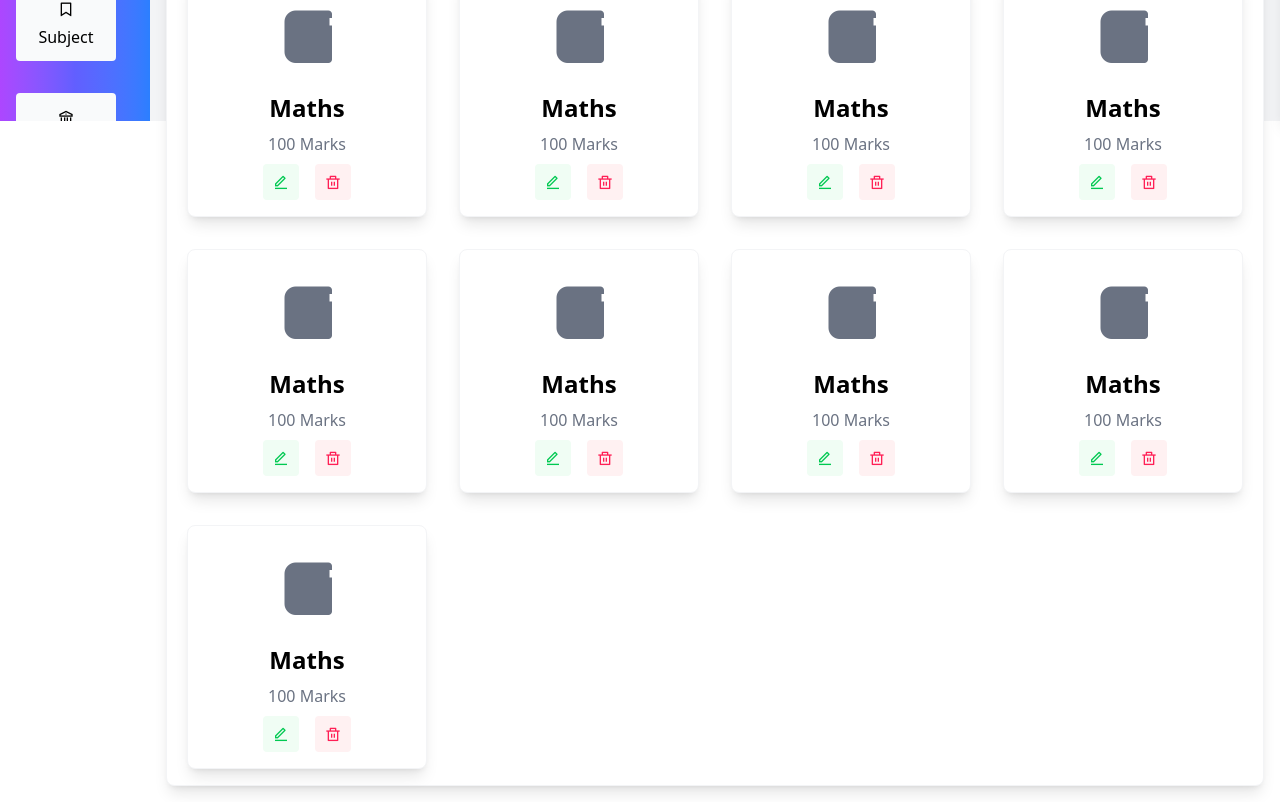
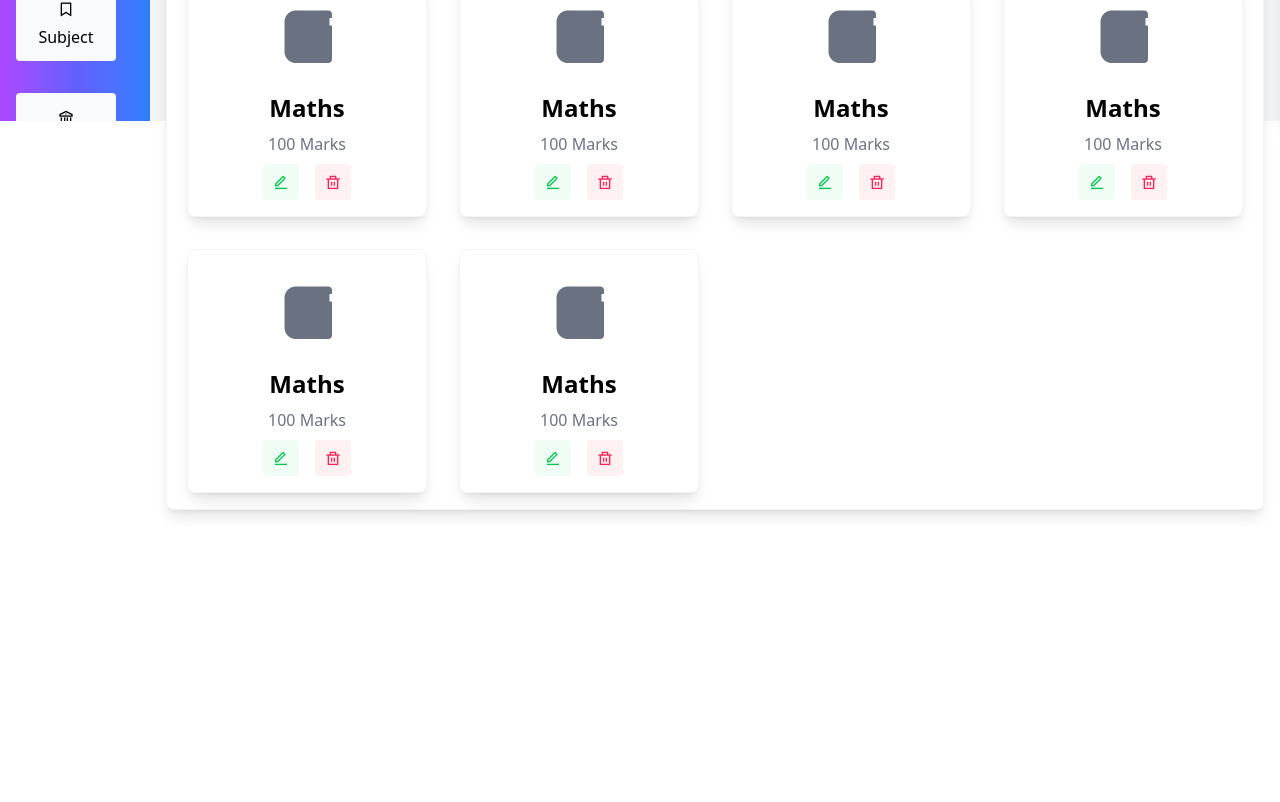
Before and after one commit to bholusaini/school, a React (Vite) app: page /app/subject in a window 1280 px wide. Shown: the part 679-1481 px from the top of the page. After the commit the page ends 1205 px from the top, so only its background shows below. Built offline with nearby package versions, Linux system fonts and the light colour scheme.

Commit message:
update..

```diff
--- a/src/component/app/Class.tsx
+++ b/src/component/app/Class.tsx
@@ -14,13 +14,11 @@ const Class = () => {
 
     const getPathname = (path:string)=>{
         const fristPath = path.split("/").pop()
-
         return fristPath
     }
   return (
     <>
         <div className="p-4">
-
             <Card>
                 <div className="flex flex-col items-center gap-2 ">
                     <img src={schoolLogo} alt="LOGO" className="w-[80px]" />
@@ -46,14 +44,12 @@ const Class = () => {
             </Card>
         </div>
 
-
         <Drawer
             title="Add a new class"
             open={open}
             onClose={()=>setOpen(false)}
          >
           <Form className="grid grid-cols-2 gap-4">
-
            <div className="flex flex-col gap-2 ">
              <label >Class</label>
              <Input name="class" type="text" placeholder="class"/>
@@ -63,6 +59,7 @@ const Class = () => {
              <label >Fee</label>
              <Input name="fee" type="number" placeholder="10000"/>
            </div>
+
            <div className="flex flex-col gap-2 ">
                 <label >Class Teacher's</label>
                 <select className=" border border-gray-200 px-3 py-2">
@@ -80,14 +77,13 @@ const Class = () => {
            </div>
 
            <div className="w-fit"><Button type="danger"> Add Now</Button></div>
-
           </Form>
         </Drawer>
-
 
         <div className="p-4">
             <Card>
                 <div className="grid grid-cols-4 gap-8 ">
+
                     <Card>
                         <div className="flex flex-col items-center gap-2">
                             <div className="bg-purple-600 p-6 rounded-b-md text-white text-2xl font-bold">kg</div>
@@ -97,6 +93,7 @@ const Class = () => {
                             </div>
                         </div>
                     </Card>
+
                     <Card>
                         <div className="flex flex-col items-center gap-2">
                             <div className="bg-purple-600 p-6 rounded-b-md text-white text-2xl font-bold">kg</div>
@@ -106,6 +103,7 @@ const Class = () => {
                             </div>
                         </div>
                     </Card>
+
                     <Card>
                         <div className="flex flex-col items-center gap-2">
                             <div className="bg-purple-600 p-6 rounded-b-md text-white text-2xl font-bold">kg</div>
@@ -115,6 +113,7 @@ const Class = () => {
                             </div>
                         </div>
                     </Card>
+
                     <Card>
                         <div className="flex flex-col items-center gap-2">
                             <div className="bg-purple-600 p-6 rounded-b-md text-white text-2xl font-bold">kg</div>
@@ -124,6 +123,7 @@ const Class = () => {
                             </div>
                         </div>
                     </Card>
+
                     <Card>
                         <div className="flex flex-col items-center gap-2">
                             <div className="bg-purple-600 p-6 rounded-b-md text-white text-2xl font-bold">kg</div>
@@ -133,6 +133,7 @@ const Class = () => {
                             </div>
                         </div>
                     </Card>
+
                     <Card>
                         <div className="flex flex-col items-center gap-2">
                             <div className="bg-purple-600 p-6 rounded-b-md text-white text-2xl font-bold">kg</div>
@@ -142,6 +143,7 @@ const Class = () => {
                             </div>
                         </div>
                     </Card>
+
                     <Card>
                         <div className="flex flex-col items-center gap-2">
                             <div className="bg-purple-600 p-6 rounded-b-md text-white text-2xl font-bold">kg</div>
@@ -151,6 +153,7 @@ const Class = () => {
                             </div>
                         </div>
                     </Card>
+
                     <Card>
                         <div className="flex flex-col items-center gap-2">
                             <div className="bg-purple-600 p-6 rounded-b-md text-white text-2xl font-bold">kg</div>
@@ -160,6 +163,7 @@ const Class = () => {
                             </div>
                         </div>
                     </Card>
+
                     <Card>
                         <div className="flex flex-col items-center gap-2">
                             <div className="bg-purple-600 p-6 rounded-b-md text-white text-2xl font-bold">kg</div>
@@ -169,33 +173,7 @@ const Class = () => {
                             </div>
                         </div>
                     </Card>
-                <Card>
-                <div className="flex flex-col items-center gap-2">
-                    <div className="bg-purple-600 p-6 rounded-b-md text-white text-2xl font-bold">kg</div>
-                <div className="flex justify-center items-center gap-4">
-                        <IconButton type="success" icon="edit-line"/>
-                        <IconButton type="danger" icon="delete-bin-line"/>
-                    </div>
-                    </div>
-                </Card>
-                <Card>
-                <div className="flex flex-col items-center gap-2">
-                    <div className="bg-purple-600 p-6 rounded-b-md text-white text-2xl font-bold">kg</div>
-                <div className="flex justify-center items-center gap-4">
-                        <IconButton type="success" icon="edit-line"/>
-                        <IconButton type="danger" icon="delete-bin-line"/>
-                    </div>
-                    </div>
-                </Card>
-                <Card>
-                <div className="flex flex-col items-center gap-2">
-                    <div className="bg-purple-600 p-6 rounded-b-md text-white text-2xl font-bold">kg</div>
-                <div className="flex justify-center items-center gap-4">
-                        <IconButton type="success" icon="edit-line"/>
-                        <IconButton type="danger" icon="delete-bin-line"/>
-                    </div>
-                    </div>
-                </Card>
+
                     <Card>
                         <div className="flex flex-col items-center gap-2">
                             <div className="bg-purple-600 p-6 rounded-b-md text-white text-2xl font-bold">kg</div>
--- a/src/component/app/Expenses.tsx
+++ b/src/component/app/Expenses.tsx
@@ -16,13 +16,11 @@ const Expenses = () => {
 
     const getPathname = (path:string)=>{
         const fristPath = path.split("/").pop()
-
         return fristPath
     }
   return (
     <>
         <div className="p-4">
-
             <Card>
                 <div className="flex flex-col items-center gap-2 ">
                     <img src={schoolLogo} alt="LOGO" className="w-[80px]" />
@@ -44,10 +42,8 @@ const Expenses = () => {
                         <Button onClick={()=>setOpen(!open)}> + Add Expenses</Button>
                     </div>
                 </div>
-
             </Card>
        </div>
-
 
        <Drawer
         title="New Expenses"
@@ -83,7 +79,6 @@ const Expenses = () => {
 
         </Form>
        </Drawer>
-
 
        <div className="p-4">
             <Card>
--- a/src/component/app/Student.tsx
+++ b/src/component/app/Student.tsx
@@ -21,7 +21,6 @@ const Student = () => {
   return (
     <>
       <div className="p-4">
-
         <Card>
             <div className="flex flex-col items-center gap-2 ">
                 <img src={schoolLogo} alt="LOGO" className="w-[80px]" />
@@ -63,6 +62,7 @@ const Student = () => {
               <label>Father`s Name</label>
               <Input name="fathername" type="text" placeholder="Enter father's name"/>
             </div>
+
             <div className=" w-full flex flex-col gap-2">
               <label>Mother`s Name</label>
               <Input name="mother'sname" type="text" placeholder="Enter mother's name"/>
@@ -76,11 +76,11 @@ const Student = () => {
                 <option>Others</option>
               </select>
             </div>
+
             <div className=" w-full flex flex-col gap-2">
               <label>DOB</label>
               <Input name="dob" type="date" />
             </div>
-
 
             <div className=" w-full flex flex-col gap-2">
               <label>Religion</label>
@@ -96,6 +96,7 @@ const Student = () => {
               <label>Mobile</label>
               <Input name="mobile" type="tel" placeholder="Enter mobile number" />
             </div>
+
             <div className=" w-full flex flex-col gap-2">
               <label>Email</label>
               <Input name="email" type="email" placeholder="Enter email" />
--- a/src/component/app/Subject.tsx
+++ b/src/component/app/Subject.tsx
@@ -21,7 +21,6 @@ const Subject = () => {
   return (
     <>
         <div className="p-4">
-
             <Card>
                 <div className="flex flex-col items-center gap-2 ">
                     <img src={schoolLogo} alt="LOGO" className="w-[80px]" />
@@ -47,14 +46,12 @@ const Subject = () => {
             </Card>
         </div>
 
-
          <Drawer
             title="Add a new Subject"
             open={open}
             onClose={()=>setOpen(false)}
         >
           <Form className="grid grid-cols-2 gap-4">
-
             <div className="flex flex-col gap-2 ">
                 <label >Subject's Name</label>
                 <Input name="subjectname" type="text" placeholder=" Enter Subject Name"/>
@@ -65,12 +62,9 @@ const Subject = () => {
                 <Input name="fullmark" type="number" placeholder="90"/>
             </div>
 
-
             <div className="w-fit"><Button type="danger"> Add Now</Button></div>
-
           </Form>
         </Drawer>
-
 
         <div className="p-4">
             <Card>
@@ -88,6 +82,7 @@ const Subject = () => {
                             </div>
                         </div>
                     </Card>
+
                     <Card>
                         <div className="flex flex-col items-center gap-2">
                             <div className=" p-4 rounded-b-md  text-6xl font-bold"><i className="ri-book-3-fill"></i></div>
@@ -101,6 +96,7 @@ const Subject = () => {
                             </div>
                         </div>
                     </Card>
+
                     <Card>
                         <div className="flex flex-col items-center gap-2">
                             <div className=" p-4 rounded-b-md  text-6xl font-bold"><i className="ri-book-3-fill"></i></div>
@@ -114,6 +110,7 @@ const Subject = () => {
                             </div>
                         </div>
                     </Card>
+
                     <Card>
                         <div className="flex flex-col items-center gap-2">
                             <div className=" p-4 rounded-b-md  text-6xl font-bold"><i className="ri-book-3-fill"></i></div>
@@ -127,6 +124,7 @@ const Subject = () => {
                             </div>
                         </div>
                     </Card>
+
                     <Card>
                         <div className="flex flex-col items-center gap-2">
                             <div className=" p-4 rounded-b-md  text-6xl font-bold"><i className="ri-book-3-fill"></i></div>
@@ -140,6 +138,7 @@ const Subject = () => {
                             </div>
                         </div>
                     </Card>
+
                     <Card>
                         <div className="flex flex-col items-center gap-2">
                             <div className=" p-4 rounded-b-md  text-6xl font-bold"><i className="ri-book-3-fill"></i></div>
@@ -153,6 +152,7 @@ const Subject = () => {
                             </div>
                         </div>
                     </Card>
+
                     <Card>
                         <div className="flex flex-col items-center gap-2">
                             <div className=" p-4 rounded-b-md  text-6xl font-bold"><i className="ri-book-3-fill"></i></div>
@@ -166,6 +166,7 @@ const Subject = () => {
                             </div>
                         </div>
                     </Card>
+
                     <Card>
                         <div className="flex flex-col items-center gap-2">
                             <div className=" p-4 rounded-b-md  text-6xl font-bold"><i className="ri-book-3-fill"></i></div>
@@ -179,6 +180,7 @@ const Subject = () => {
                             </div>
                         </div>
                     </Card>
+
                     <Card>
                         <div className="flex flex-col items-center gap-2">
                             <div className=" p-4 rounded-b-md  text-6xl font-bold"><i className="ri-book-3-fill"></i></div>
@@ -192,45 +194,7 @@ const Subject = () => {
                             </div>
                         </div>
                     </Card>
-                <Card>
-                <div className="flex flex-col items-center gap-2">
-                    <div className=" p-4 rounded-b-md  text-6xl font-bold"><i className="ri-book-3-fill"></i></div>
-                    <div className="flex flex-col justify-center items-center gap-2">
-                        <h1 className="text-2xl font-semibold text-black">Maths</h1>
-                        <h3>100 Marks</h3>
-                    </div>
-                <div className="flex justify-center items-center gap-4">
-                        <IconButton type="success" icon="edit-line"/>
-                        <IconButton type="danger" icon="delete-bin-line"/>
-                    </div>
-                    </div>
-                </Card>
-                <Card>
-                <div className="flex flex-col items-center gap-2">
-                    <div className=" p-4 rounded-b-md  text-6xl font-bold"><i className="ri-book-3-fill"></i></div>
-                    <div className="flex flex-col justify-center items-center gap-2">
-                        <h1 className="text-2xl font-semibold text-black">Maths</h1>
-                        <h3>100 Marks</h3>
-                    </div>
-                <div className="flex justify-center items-center gap-4">
-                        <IconButton type="success" icon="edit-line"/>
-                        <IconButton type="danger" icon="delete-bin-line"/>
-                    </div>
-                    </div>
-                </Card>
-                <Card>
-                <div className="flex flex-col items-center gap-2">
-                    <div className=" p-4 rounded-b-md  text-6xl font-bold"><i className="ri-book-3-fill"></i></div>
-                    <div className="flex flex-col justify-center items-center gap-2">
-                        <h1 className="text-2xl font-semibold text-black">Maths</h1>
-                        <h3>100 Marks</h3>
-                    </div>
-                <div className="flex justify-center items-center gap-4">
-                        <IconButton type="success" icon="edit-line"/>
-                        <IconButton type="danger" icon="delete-bin-line"/>
-                    </div>
-                    </div>
-                </Card>
+
                     <Card>
                         <div className="flex flex-col items-center gap-2">
                             <div className=" p-4 rounded-b-md  text-6xl font-bold"><i className="ri-book-3-fill"></i></div>
```
Also changed, not shown: src/component/app/Employees.tsx (+3 -5 lines), src/component/app/Layout.tsx (+0 -11 lines), src/component/app/Salaries.tsx (+0 -9 lines), src/component/app/Settings.tsx (+2 -12 lines), src/component/app/Teacher.tsx (+3 -7 lines). Lines whose indentation alone changed are shown as unchanged.
